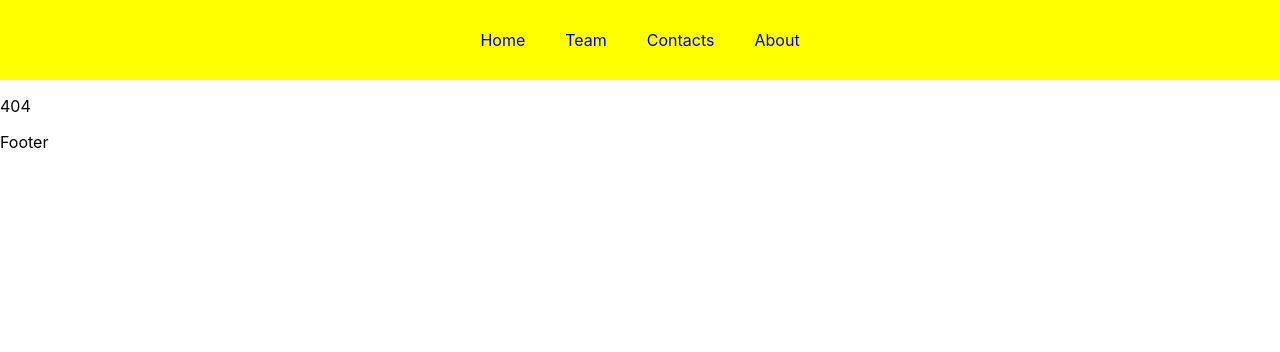
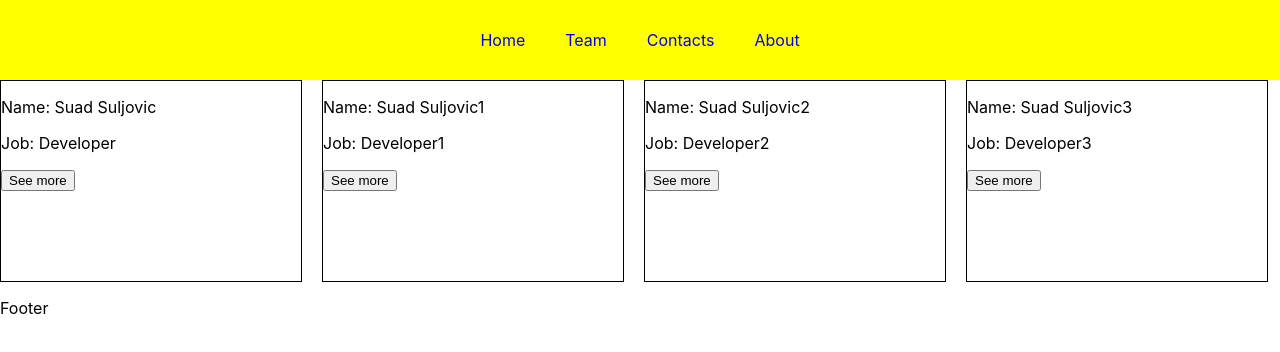
Before and after one commit to suadsuljovic/react2gen, a React (Create React App) app: page /users in a window 1280 px wide. Before the commit this address had no page. Shown: the top 352 px of the page. Built offline with nearby package versions, Linux system fonts and the light colour scheme.

Commit message:
usage of react router

```diff
--- /dev/null
+++ b/src/components/functional/RouterPage/Product/index.jsx
@@ -0,0 +1,32 @@
+import { useNavigate, useParams } from "react-router-dom";
+import Layout from "../Layout";
+
+const Product = () => {
+  const params = useParams();
+  console.log(params);
+
+  const arrayProducts = [
+    { id: 1, name: "Stolica", price: "100e" },
+    { id: 2, name: "Banana", price: "2e" },
+    { id: 1, name: "Sto", price: "500e" },
+    { id: 1, name: "Kauc", price: "5000e" },
+  ];
+
+  const selectedProduct = arrayProducts[params.productId];
+
+  return (
+    <Layout>
+      {selectedProduct ? (
+        <div>
+          <p>{selectedProduct.id}</p>
+          <p>{selectedProduct.name}</p>
+          <p>{selectedProduct.price}</p>
+        </div>
+      ) : (
+        <p>Product not found</p>
+      )}
+    </Layout>
+  );
+};
+
+export default Product;
--- /dev/null
+++ b/src/components/functional/RouterPage/User/index.jsx
@@ -0,0 +1,34 @@
+import { useEffect } from "react";
+import { useLocation, useNavigate } from "react-router-dom";
+import Layout from "../Layout";
+
+const User = () => {
+  const location = useLocation();
+  const navigation = useNavigate();
+
+  console.log(location);
+
+  useEffect(() => {
+    const redirectToUsers = () => {
+      navigation("/users");
+    };
+
+    if (location.state === null) {
+      redirectToUsers();
+    }
+  }, [location.state, navigation]);
+
+  return (
+    <Layout>
+      {location.state && (
+        <div>
+          <p>{location.state.id}</p>
+          <p>{location.state.name}</p>
+          <p>{location.state.job}</p>
+        </div>
+      )}
+    </Layout>
+  );
+};
+
+export default User;
--- /dev/null
+++ b/src/components/functional/RouterPage/Users/index.jsx
@@ -0,0 +1,36 @@
+import { useNavigate } from "react-router-dom";
+import Layout from "../Layout";
+
+const Users = () => {
+  const arrayUsers = [
+    { id: 1, name: "Suad Suljovic", job: "Developer" },
+    { id: 2, name: "Suad Suljovic1", job: "Developer1" },
+    { id: 3, name: "Suad Suljovic2", job: "Developer2" },
+    { id: 4, name: "Suad Suljovic3", job: "Developer3" },
+  ];
+  const navigation = useNavigate();
+
+  const navigateToUser = (user) => {
+    navigation("/user", { state: user });
+  };
+  return (
+    <Layout>
+      <div style={{ display: "flex", flexWrap: "wrap", gap: 20 }}>
+        {arrayUsers.map((item) => {
+          return (
+            <div
+              key={item.id}
+              style={{ width: 300, height: 200, border: "1px solid black" }}
+            >
+              <p>Name: {item.name}</p>
+              <p>Job: {item.job}</p>
+              <button onClick={() => navigateToUser(item)}>See more</button>
+            </div>
+          );
+        })}
+      </div>
+    </Layout>
+  );
+};
+
+export default Users;
--- a/src/components/functional/RouterPage/index.jsx
+++ b/src/components/functional/RouterPage/index.jsx
@@ -4,6 +4,9 @@ import Contacts from "./Contacts";
 import Home from "./Home";
 import Page404 from "./Page404";
 import Team from "./Team";
+import Users from "./Users";
+import User from "./User";
+import Product from "./Product";
 
 const RouterPage = (props) => {
   return (
@@ -12,6 +15,9 @@ const RouterPage = (props) => {
         <Route path="/" element={<Home />} />
         <Route path="/team" element={<Team />} />
         <Route path="/contacts" element={<Contacts />} />
+        <Route path="/users" element={<Users />} />
+        <Route path="/user" element={<User />} />
+        <Route path="/product/:productId" element={<Product />} />
         <Route path="/about" element={<About />} />
         <Route path="*" element={<Page404 />} />
       </Routes>
```
